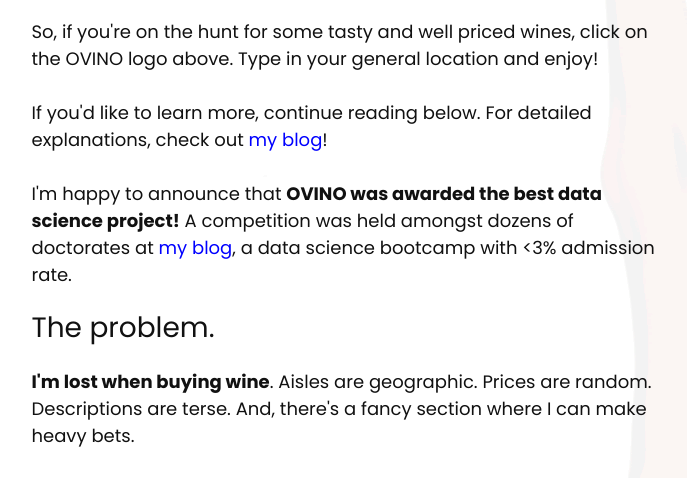
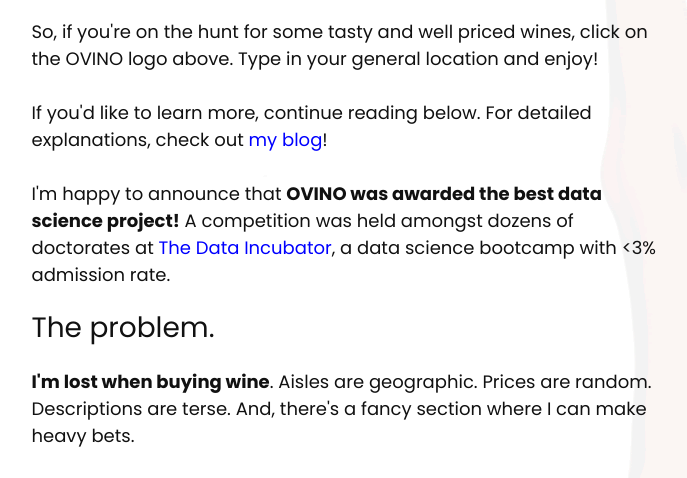
Before and after one commit to royourboat/ovino, a Flask app: page /about/ in a window 1280 px wide. Shown: the part 521-999 px from the top of the page, without its empty margins (296-983 px from the left). Run offline with Flask 2, Linux system fonts and the light colour scheme; parts of the project's set-up code (start-up, migrations or seed data) failed here and were passed over; some libraries are stand-ins or nearby versions; some web fonts are replaced.

Commit message:
Update about.html

```diff
--- a/templates/about.html
+++ b/templates/about.html
@@ -163,7 +163,7 @@
             If you'd like to learn more, continue reading below. For detailed explanations, check out <a href="https://royourboat.github.io/" style="color:blue">my blog</a>!
             <br>
             <br>
-            I'm happy to announce that <b>OVINO was awarded the best data science project!</b> A competition was held amongst dozens of doctorates at <a href="https://www.thedataincubator.com/" style="color:blue">my blog</a>, a data science bootcamp with &lt;3% admission rate.
+            I'm happy to announce that <b>OVINO was awarded the best data science project!</b> A competition was held amongst dozens of doctorates at <a href="https://www.thedataincubator.com/" style="color:blue">The Data Incubator</a>, a data science bootcamp with &lt;3% admission rate.
 
           </h3>
         </section>
```
